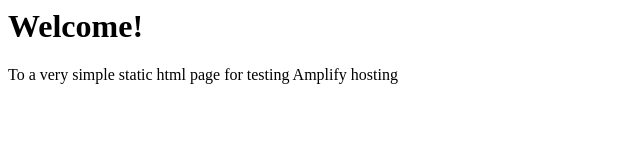
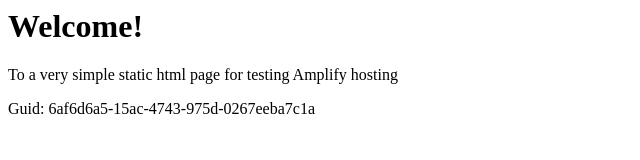
Before and after one commit to aws-aemilia-mxp/Github-PR-Commit-Integration-Test-DoNotTouch-v1-preprod-eu-south-1, a website: page src/index.html in a window 1280 px wide. Shown: the whole page, without its empty margins (0-640 px from the left). Drawn offline with Linux system fonts and the light colour scheme.

Commit message:
commit from integ tests

```diff
--- a/src/index.html
+++ b/src/index.html
@@ -1,3 +1,5 @@
+
+
 <html lang="en">
 
 <head>
@@ -10,6 +12,6 @@
 <body>
     <h1>Welcome!</h1>
     <p>To a very simple static html page for testing Amplify hosting</p>
-</body>
+    <p>Guid: 6af6d6a5-15ac-4743-975d-0267eeba7c1a</p></body>
 
 </html>
```
